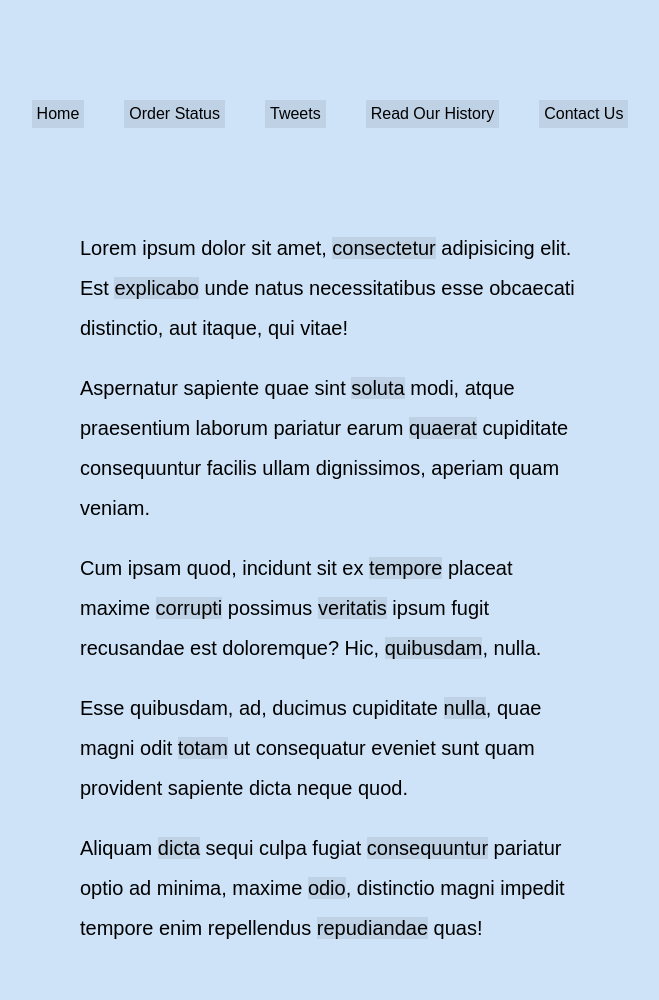
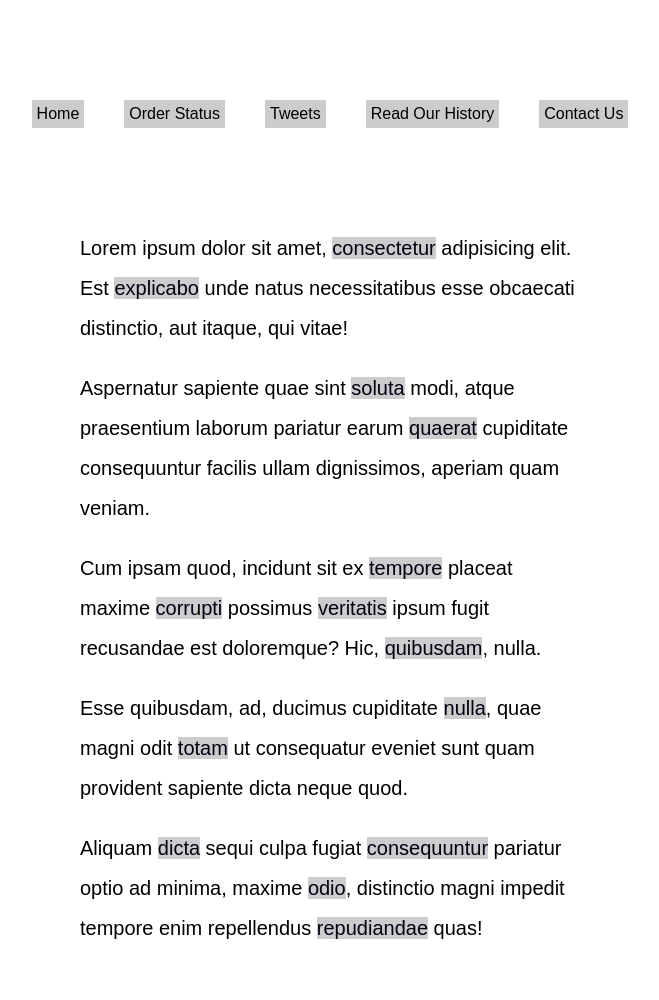
Before and after one commit to miayam/miayam.github.io, a Jekyll site: the page built from pages/demo_day22.html, in a window 1280 px wide. Shown: the whole page, without its empty margins (310-969 px from the left). Built offline with Jekyll 4.4.1, drawn with Linux system fonts in a browser that asks for light colours.

Commit message:
Change the styling for day 22 demo

```diff
--- a/assets/css/demo22.css
+++ b/assets/css/demo22.css
@@ -8,7 +8,7 @@ body {
   min-height: 100vh;
   margin: 0; /* Important! */
   font-family: sans-serif;
-  background: #cee3f8;
+  background: white;
 }
 
 .wrapper {
@@ -21,15 +21,15 @@ body {
 
 a {
   text-decoration: none;
-  color: black;
-  background:rgba(0,0,0,0.08);
+  color: #001;
+  background:rgba(0,0,0,0.2);
 }
 
 .highlight {
   transition: all 0.2s;
   position: absolute;
   top: 0;
-  background: #fdffa7;
+  background: rgba(117, 249, 255, 0.9);
   left: 0;
   z-index: -1;
   display: block;
```
